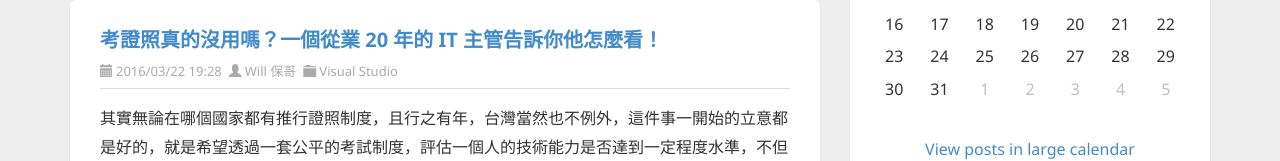
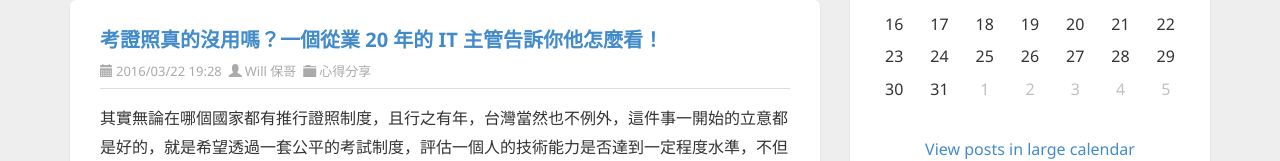
Before and after one commit to Wcc723/DCT_106030, an Angular app: page / in a window 1280 px wide. Shown: the part 567-728 px from the top of the page. Built offline with nearby package versions, Linux system fonts and the light colour scheme.

Commit message:
完成 *ngFor 所有欄位套用

```diff
--- a/src/app/app.component.html
+++ b/src/app/app.component.html
@@ -8,16 +8,15 @@
       <div id="ctl00_cphBody_PostList1_posts" class="posts">
 
         <!-- Article START-->
-        <article class="post"
-          *ngFor="let item of data">
+        <article class="post" *ngFor="let item of data">
           <header class="post-header">
             <h2 class="post-title">
               <a [href]="item.href">{{ item.title }}</a>
             </h2>
             <div class="post-info clearfix">
               <span class="post-date"><i class="glyphicon glyphicon-calendar"></i>{{ item.date }}</span>
-              <span class="post-author"><i class="glyphicon glyphicon-user"></i><a href="http://blog.miniasp.com/author/will.aspx">Will 保哥</a></span>
-              <span class="post-category"><i class="glyphicon glyphicon-folder-close"></i><a href="http://blog.miniasp.com/category/Visual-Studio.aspx">Visual Studio</a></span>
+              <span class="post-author"><i class="glyphicon glyphicon-user"></i><a href="http://blog.miniasp.com/author/will.aspx">{{item.author}}</a></span>
+              <span class="post-category"><i class="glyphicon glyphicon-folder-close"></i><a [href]="item['category-link']">{{item.category}}</a></span>
             </div>
           </header>
           <section class="post-body text"
```
